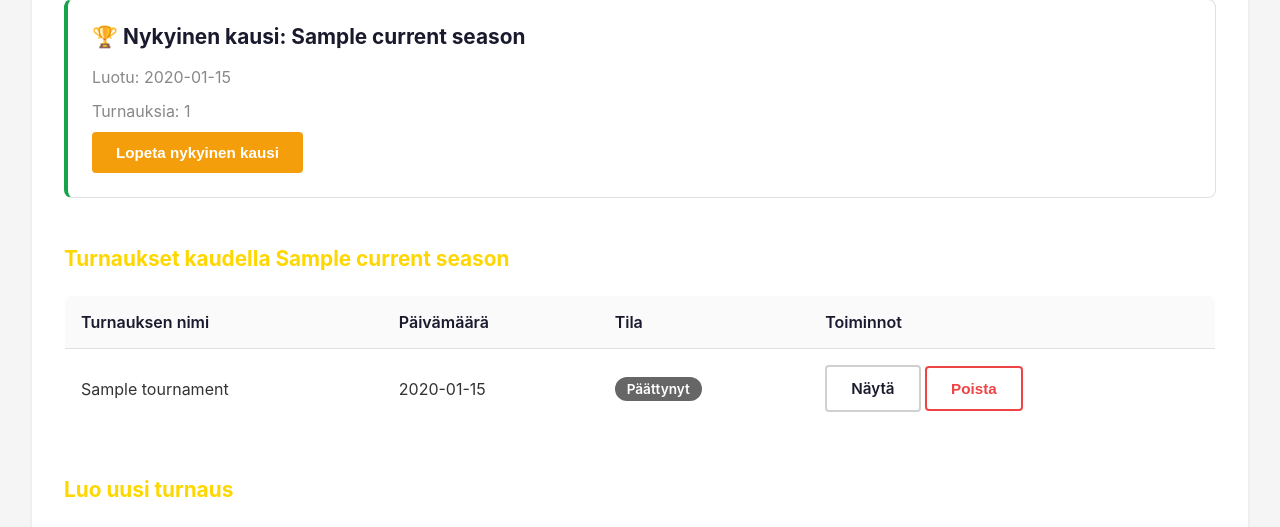
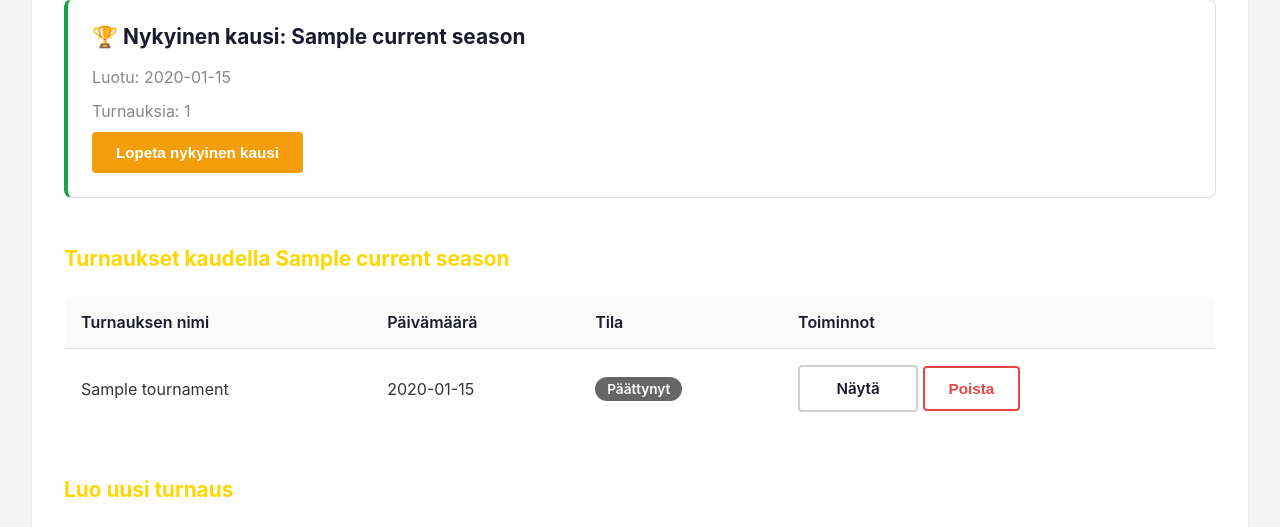
Before and after one commit to teemurulez/padel-scorer, a Flask app: template templates/admin_dashboard.html in a window 1280 px wide. Shown: the part 250-777 px from the top of the page. Run offline with Flask 3, Linux system fonts and the light colour scheme; the template is opened without the code that fills it: most values are stand-ins (such as "Sample title", 1, 10 or a date in 2020); some libraries are stand-ins or nearby versions.

Commit message:
fix: add consistent min-width to secondary buttons

```diff
--- a/static/css/admin.css
+++ b/static/css/admin.css
@@ -334,6 +334,8 @@ body {
     background-color: var(--bg-surface);
     color: var(--text-primary);
     border: 2px solid var(--border-strong);
+    min-width: 120px;
+    text-align: center;
 }
 
 .btn-secondary:hover {
```
